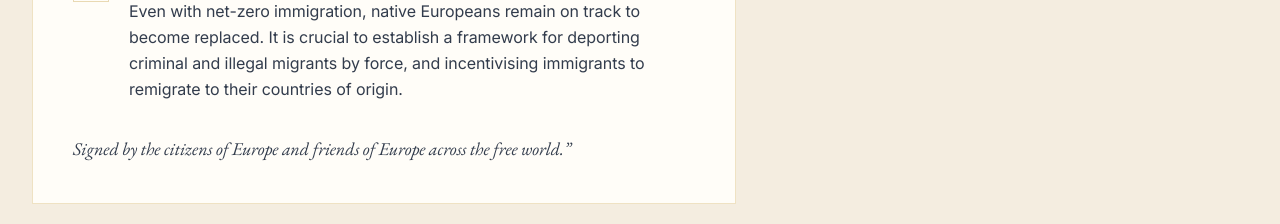
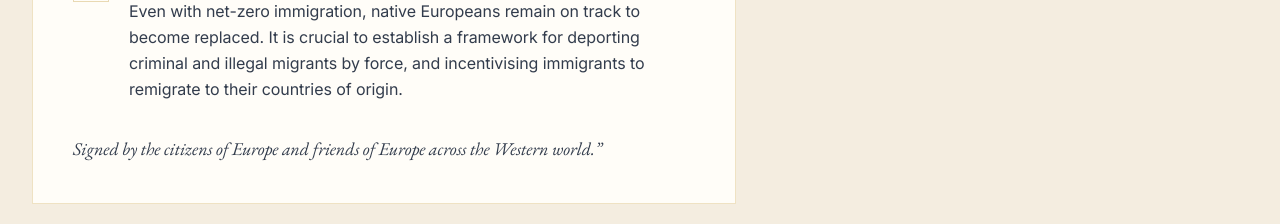
Before and after one commit to horatio8/CodeVictorian, a Next.js app: page /petition in a window 1280 px wide. Shown: the part 1400-1624 px from the top of the page. Built offline with nearby package versions, Linux system fonts and the light colour scheme; no server answers; the database is empty; a web font is replaced by a local one.

Commit message:
Petition closing: 'free world' -> 'Western world'

```diff
--- a/app/petition/page.tsx
+++ b/app/petition/page.tsx
@@ -44,7 +44,7 @@ export default async function PetitionPage() {
     "“We, the undersigned, call upon the European Parliament, the European Commission, and all national governments of all European countries to:"
   const closing =
     cms?.closing ??
-    "Signed by the citizens of Europe and friends of Europe across the free world.”"
+    "Signed by the citizens of Europe and friends of Europe across the Western world.”"
   const showCounter = showSignatureCounter()
   const goal = nextGoal(CURRENT_SIGNATURES)
   const progressPct = Math.min(100, Math.round((CURRENT_SIGNATURES / goal) * 100))
```
